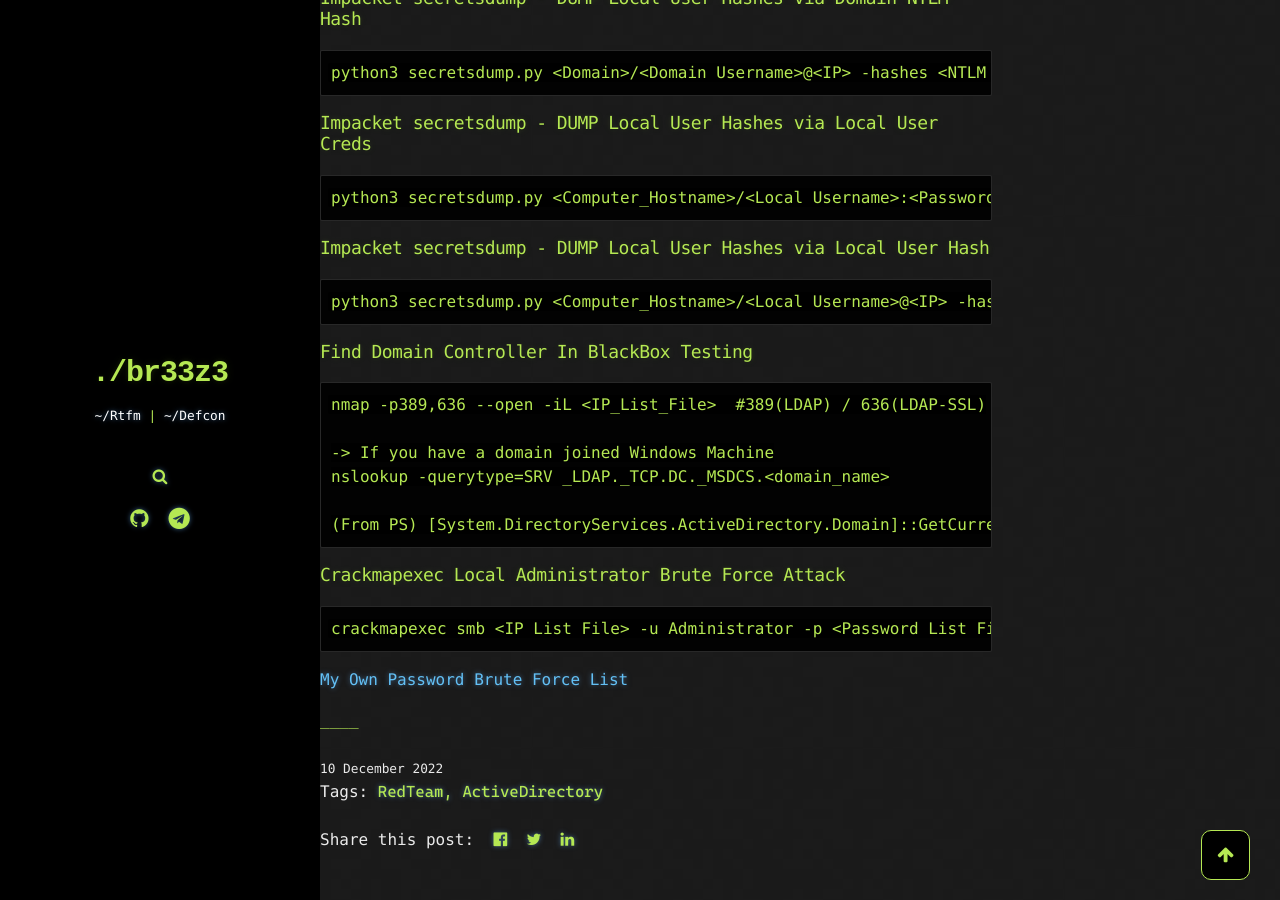
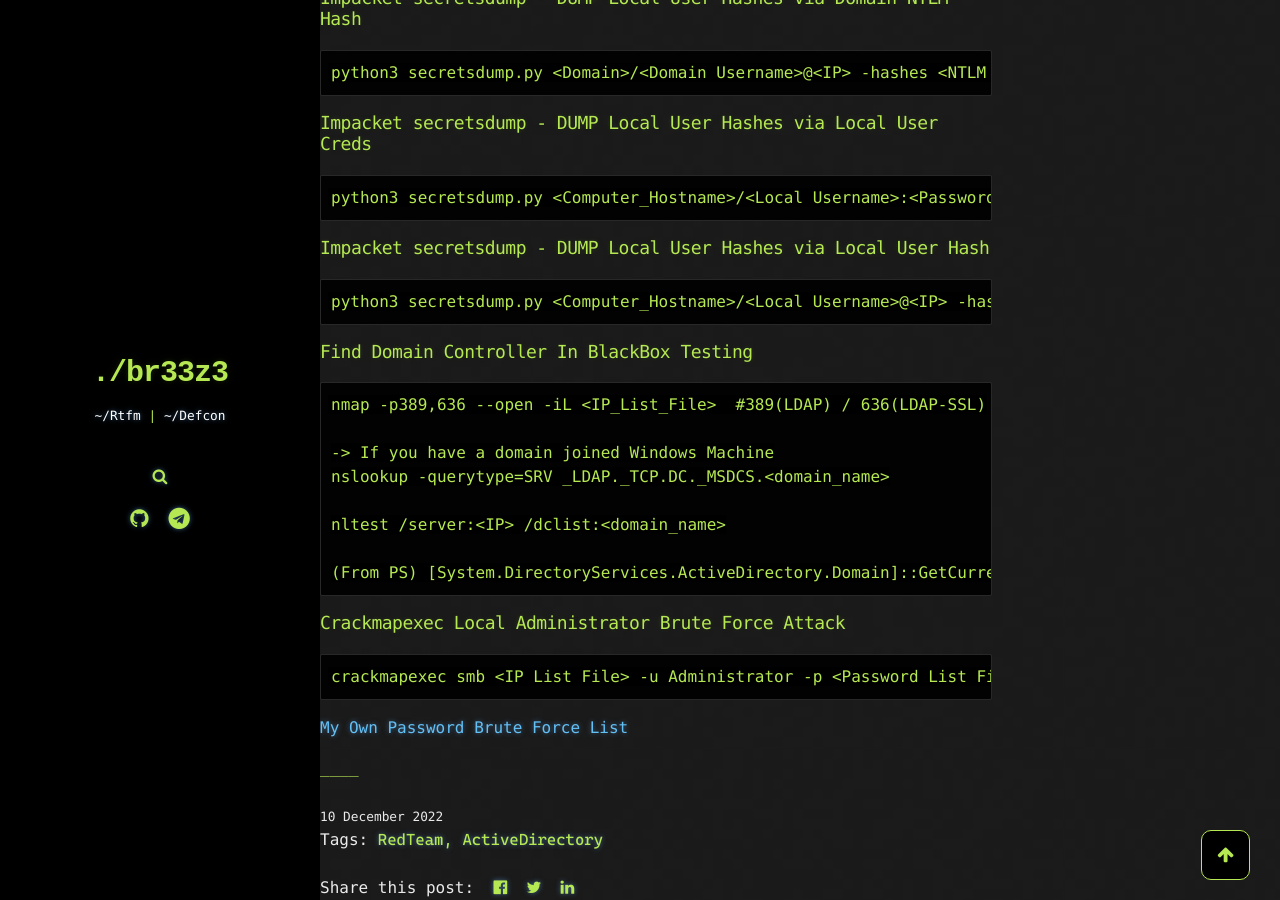
Before and after one commit to br33z3/br33z3.github.io, a Jekyll site: the page built from _pages/rtfm.md, in a window 1280 px wide and 900 px high, scrolled down 848 px. Built offline with Jekyll 4.4.1, drawn with Linux system fonts in a browser that asks for light colours; comment, search, counter and statistics services are not loaded.

Commit message:
Update rtfm.md

```diff
--- a/_pages/rtfm.md
+++ b/_pages/rtfm.md
@@ -54,6 +54,8 @@ date: 2022-12-10
     -> If you have a domain joined Windows Machine
     nslookup -querytype=SRV _LDAP._TCP.DC._MSDCS.<domain_name>
 
+    nltest /server:<IP> /dclist:<domain_name>
+
     (From PS) [System.DirectoryServices.ActiveDirectory.Domain]::GetCurrentDomain().DomainControllers
 
 ### Crackmapexec Local Administrator Brute Force Attack
```
